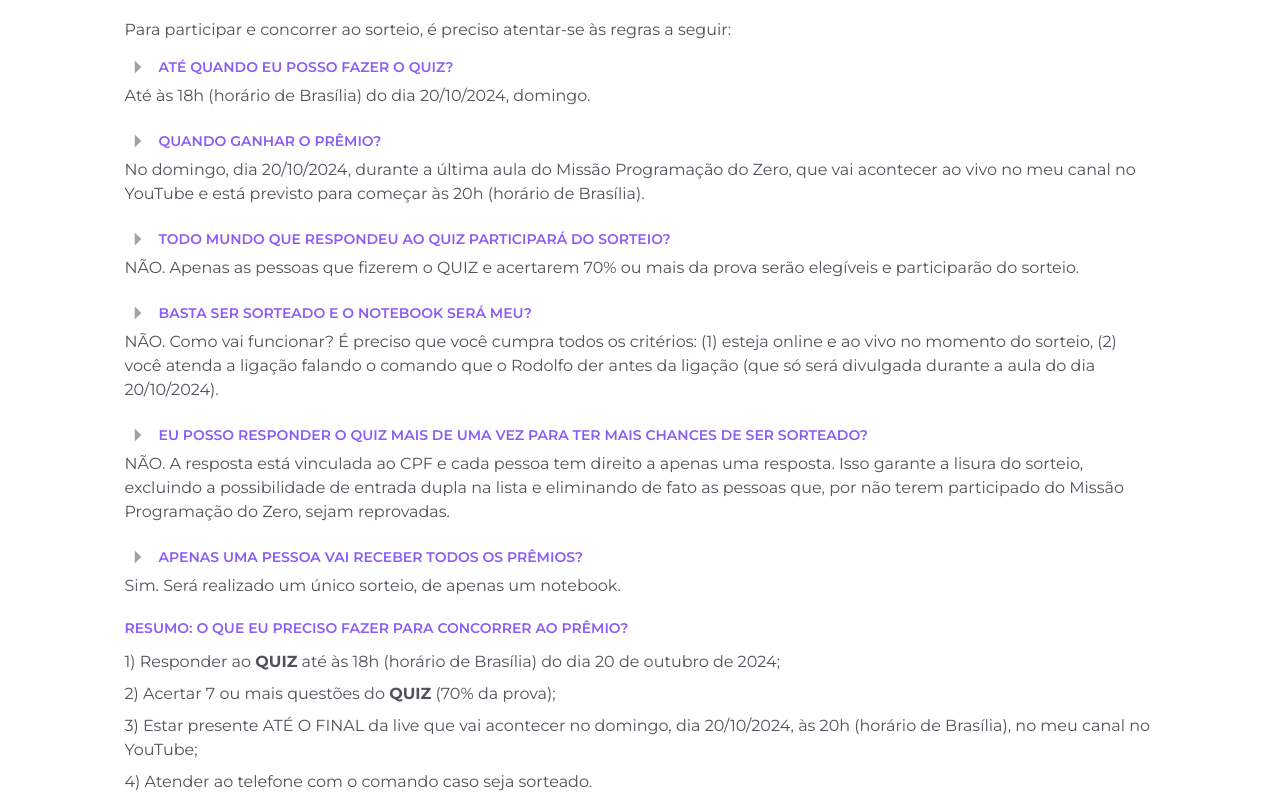
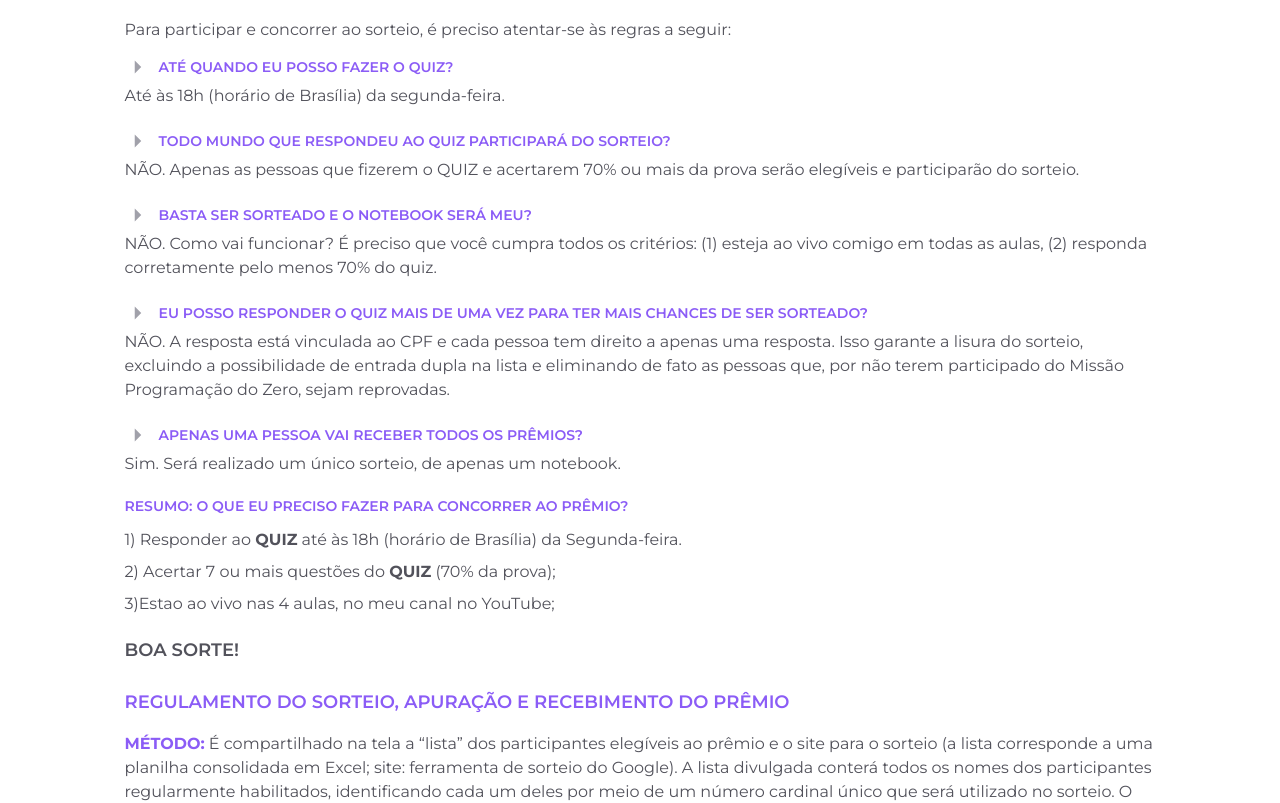
Before and after one commit to rodolfomori-devclub/quiz-interface, a React (Vite) app: page / in a window 1280 px wide. Shown: the part 540-1343 px from the top of the page. Built offline with nearby package versions, Linux system fonts and the light colour scheme; no server answers.

Commit message:
mudança de copy

```diff
--- a/src/pages/index.tsx
+++ b/src/pages/index.tsx
@@ -68,13 +68,7 @@
         <div id="draw-rules" className="mt-3 flex flex-col gap-5">
           <div className="flex flex-col gap-1 text-sm min-md:text-base">
             <div className="flex items-center"><IoMdArrowDropright className="text-zinc-400" size={26} style={{ minWidth: '26px', marginRight: '8px' }} /> <h4 className="uppercase text-violet-500 font-semibold text-sm">Até quando eu posso fazer o quiz?</h4></div>
-            <p className="text-zinc-600">Até às 18h (horário de Brasília) do dia 20/10/2024, domingo.</p>
-          </div>
-
-          <div className="flex flex-col gap-1 text-sm min-md:text-base">
-            <div className="flex items-center"><IoMdArrowDropright className="text-zinc-400" size={26} style={{ minWidth: '26px', marginRight: '8px' }} /> <h4 className="uppercase text-violet-500 font-semibold text-sm">Quando ganhar o prêmio?</h4></div>
-            <p className="text-zinc-600">No domingo, dia 20/10/2024, durante a última aula do Missão Programação do Zero, que vai acontecer ao vivo no meu canal no YouTube e está previsto para começar às 20h (horário de Brasília).
-            </p>
+            <p className="text-zinc-600">Até às 18h (horário de Brasília) da segunda-feira.</p>
           </div>
 
           <div className="flex flex-col gap-1 text-sm min-md:text-base">
@@ -84,7 +78,7 @@
 
           <div className="flex flex-col gap-1 text-sm min-md:text-base">
             <div className="flex items-center"><IoMdArrowDropright className="text-zinc-400" size={26} style={{ minWidth: '26px', marginRight: '8px' }} /> <h4 className="uppercase text-violet-500 font-semibold text-sm">Basta ser sorteado e o notebook será meu?</h4></div>
-            <p className="text-zinc-600">NÃO. Como vai funcionar? É preciso que você cumpra todos os critérios: (1) esteja online e ao vivo no momento do sorteio, (2) você atenda a ligação falando o comando que o Rodolfo der antes da ligação (que só será divulgada durante a aula do dia 20/10/2024).</p>
+            <p className="text-zinc-600">NÃO. Como vai funcionar? É preciso que você cumpra todos os critérios: (1) esteja ao vivo comigo em todas as aulas, (2) responda corretamente pelo menos 70% do quiz.</p>
           </div>
 
           <div className="flex flex-col gap-1 text-sm min-md:text-base">
@@ -101,11 +95,10 @@
             <h4 className="uppercase text-violet-500 font-semibold text-sm">Resumo: O que eu preciso fazer para concorrer ao prêmio?</h4>
 
             <ul className="flex flex-col gap-2 text-zinc-600 mt-2">
-              <li>1) Responder ao <b>QUIZ</b> até às 18h (horário de Brasília) do dia 20 de outubro de 2024;</li>
+              <li>1) Responder ao <b>QUIZ</b> até às 18h (horário de Brasília) da Segunda-feira.</li>
               <li>2) Acertar 7 ou mais questões do <b>QUIZ</b> (70% da prova);</li>
-              <li>3) Estar presente ATÉ O FINAL da live que vai acontecer no domingo, dia 20/10/2024, às 20h (horário de Brasília), no meu canal no YouTube;
+              <li>3)Estao ao vivo nas 4 aulas, no meu canal no YouTube;
               </li>
-              <li>4) Atender ao telefone com o comando caso seja sorteado.</li>
             </ul>
 
             <p className="text-zinc-600 font-semibold mt-4 uppercase min-md:text-lg">Boa sorte!</p>
--- a/src/pages/private/quiz-response/index.tsx
+++ b/src/pages/private/quiz-response/index.tsx
@@ -37,8 +37,7 @@
         <div id="rules-of-prize" className="mt-6">
           <ul className="flex flex-col gap-2 text-zinc-600 text-sm min-md:text-base">
             <li className="flex items-center"><IoMdArrowDropright className="text-zinc-300" size={26} style={{ minWidth: '26px', marginRight: '2px' }} />Ter acertado 7 questões ou mais neste quiz (70% da prova);</li>
-            <li className="flex items-center"><IoMdArrowDropright className="text-zinc-300" size={26} style={{ minWidth: '26px', marginRight: '2px' }} />Estar presente ATÉ O FINAL da live que vai acontecer no domingo, dia 20/10/2024, às 20h (horário de Brasília), no meu canal no YouTube;</li>
-            <li className="flex items-center"><IoMdArrowDropright className="text-zinc-300" size={26} style={{ minWidth: '26px', marginRight: '2px' }} />Atender ao telefone com o comando caso seja sorteado.</li>
+            <li className="flex items-center"><IoMdArrowDropright className="text-zinc-300" size={26} style={{ minWidth: '26px', marginRight: '2px' }} />Assistir todas as aulas AO VIVO comigo;</li>
           </ul>
         </div>
       </div>
```
